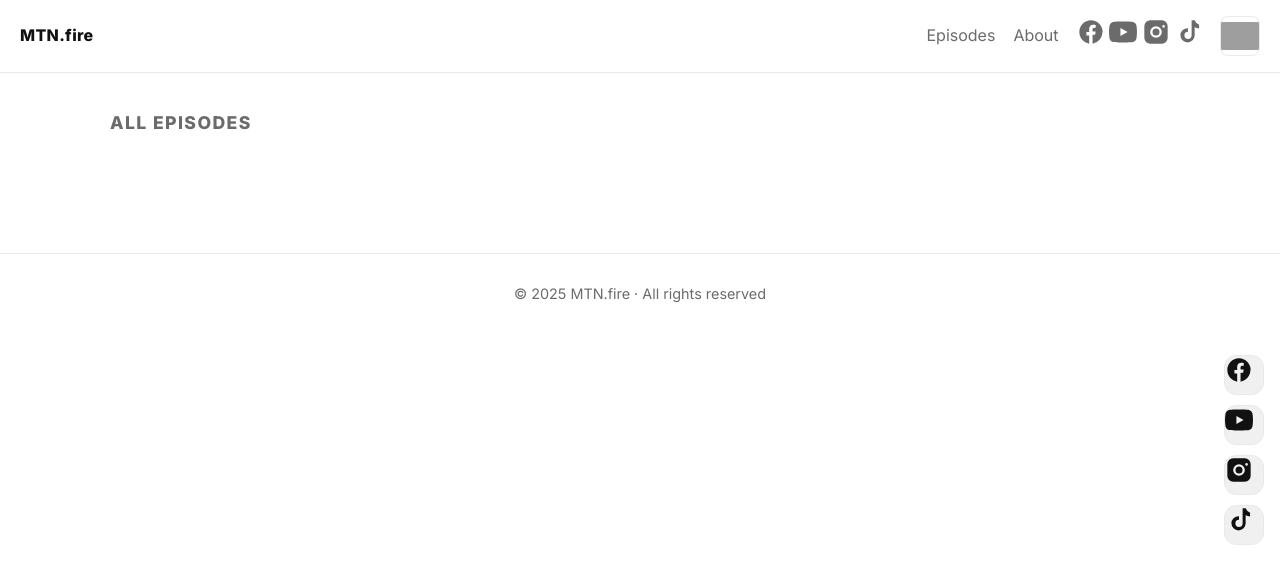
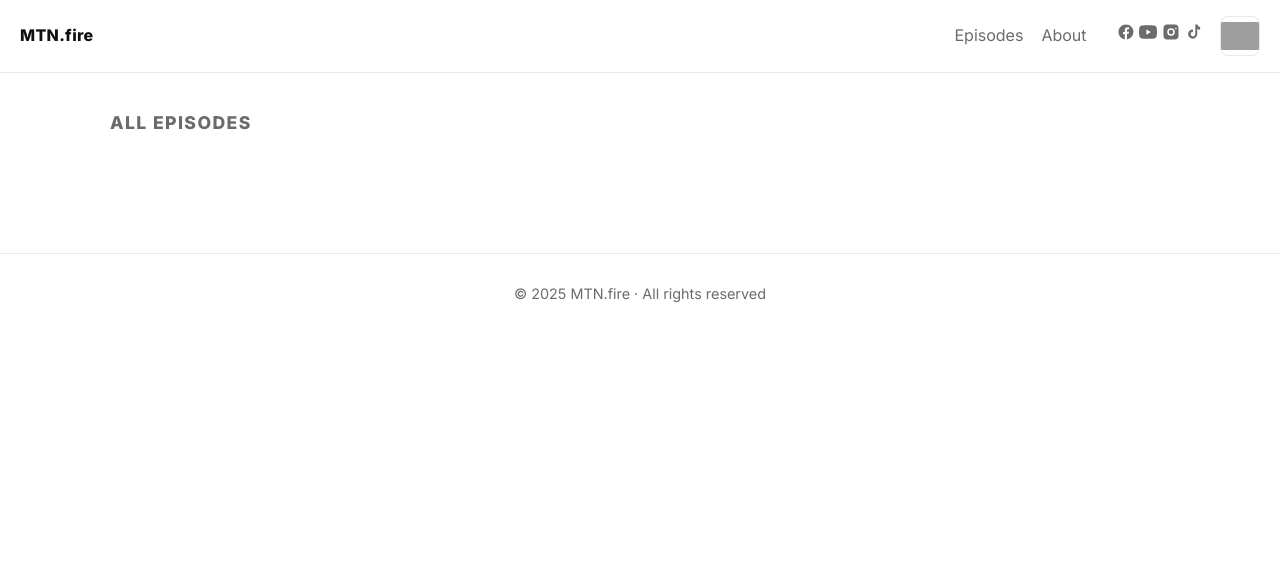
Before and after one commit to mtnfire/mtnfire.org, a Jekyll site: the page built from episodes.md, in a window 1280 px wide. Shown: the top 584 px of the page. Built offline with Jekyll 4.4.1, drawn with Linux system fonts in a browser that asks for light colours; grey boxes are pictures that could not be loaded.

Commit message:
Update main.css

```diff
--- a/assets/css/main.css
+++ b/assets/css/main.css
@@ -269,3 +269,23 @@ button.pill{
     padding: 12px 16px;                     /* a bit tighter on phones */
   }
 }
+
+/* ---------- Socials visibility logic ---------- */
+/* Desktop (default): header icons visible, floating rail hidden */
+.nav-social { display: flex; align-items: center; gap: 12px; margin-left: 12px; }
+.social-rail { display: none !important; }
+
+/* Tidy small icon buttons in header */
+.nav-social .icon { width: 28px; height: 28px; border-radius: 999px; }
+.nav-social .icon svg { width: 18px; height: 18px; }
+
+/* Mobile: hide header icons, show floating rail */
+@media (max-width: 820px){
+  .nav-social { display: none !important; }
+  .social-rail {
+    display: block !important;
+    position: fixed; right: 14px; bottom: 14px; z-index: 50;
+  }
+  .social-rail .icon-row { display: flex; gap: 8px; }
+  .social-rail .icon { width: 34px; height: 34px; border-radius: 10px; }
+}
```
